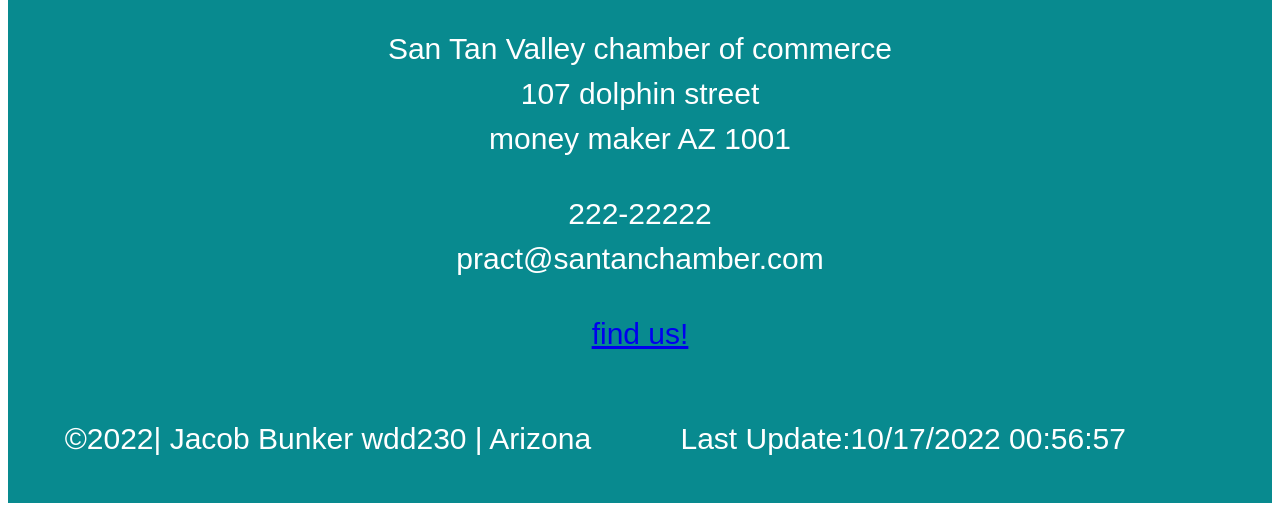
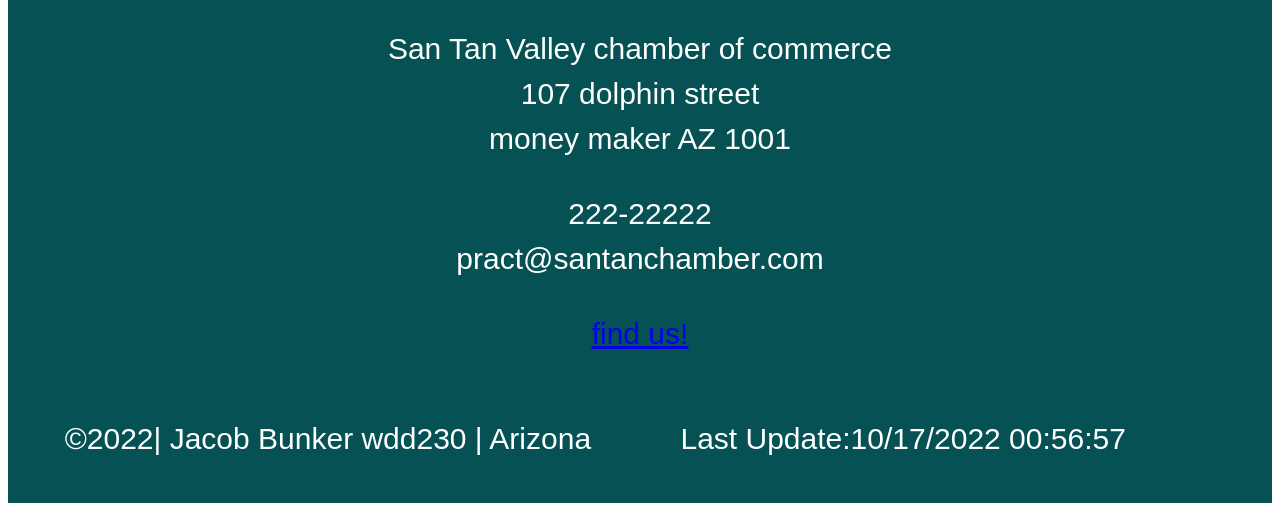
Before and after one commit to jacob-bunker/wdd230, a plain HTML site: page chamber/index.html in a window 1280 px wide. Shown: the part 990-1501 px from the top of the page. Drawn offline with Linux system fonts and the light colour scheme.

Commit message:
color changes

```diff
--- a/chamber/styles/styles.css
+++ b/chamber/styles/styles.css
@@ -141,7 +141,7 @@ section {
 header,
 footer {
   text-align: center;
-  background-color: #088a8f;
+  background-color: #055153;
   color: white;
 }
 
```
